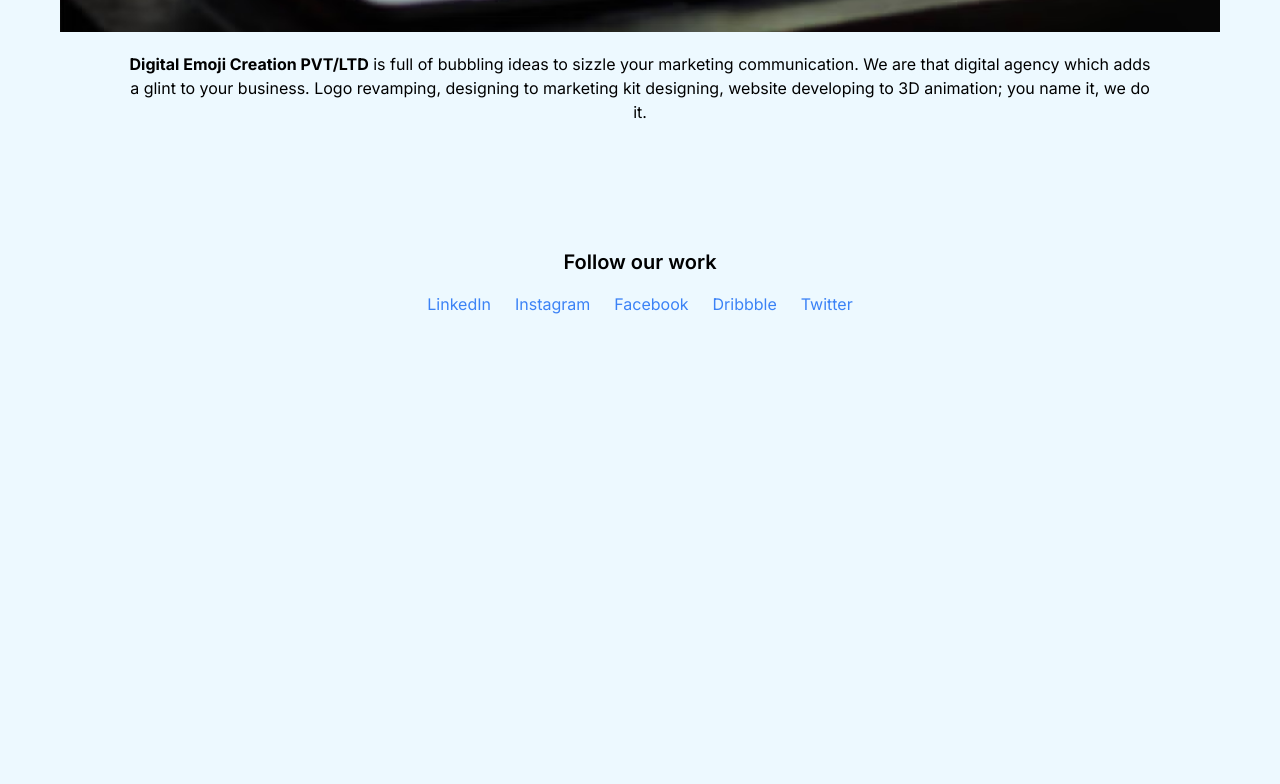
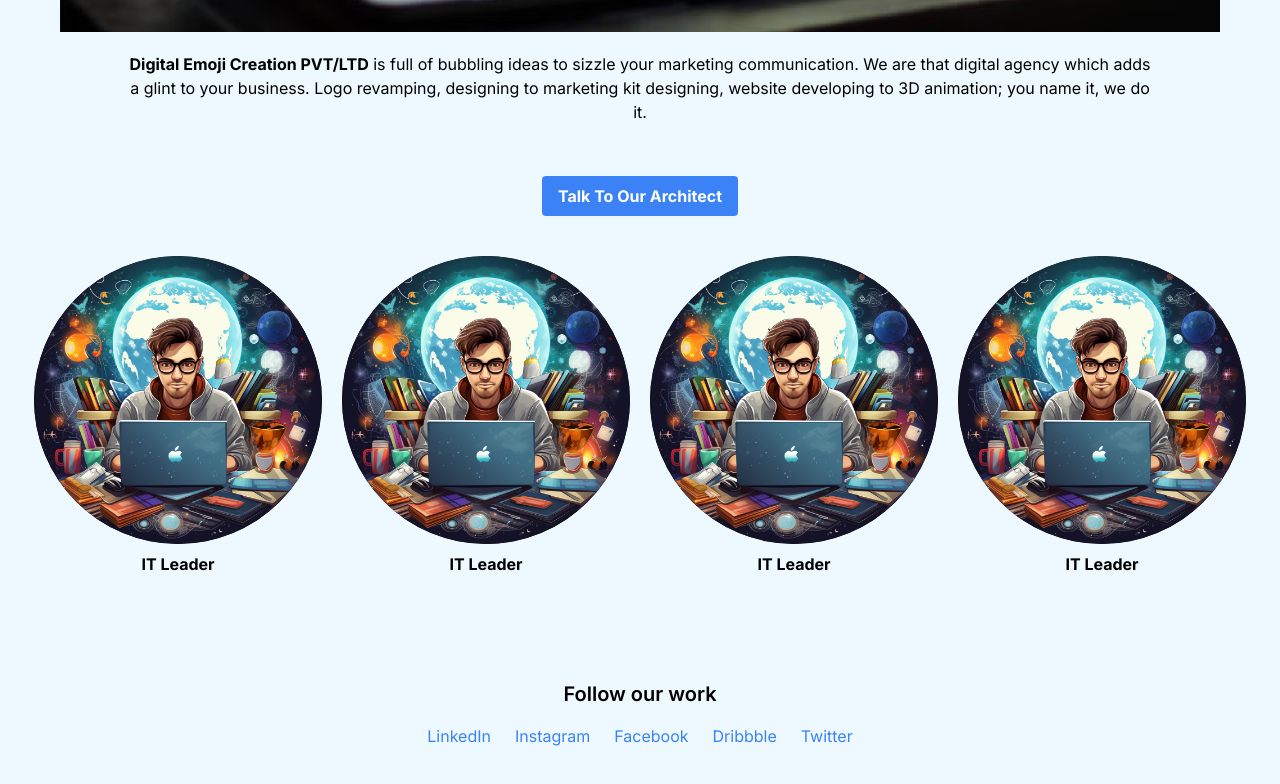
Before and after one commit to user-siva/digital_emoji, a Next.js app: page / in a window 1280 px wide. Shown: the part 846-1630 px from the top of the page. Before the commit the page ends 1226 px from the top, so only its background shows below. Built offline with nearby package versions, Linux system fonts and the light colour scheme.

Commit message:
testimonial page added

```diff
--- /dev/null
+++ b/src/app/testimonial/page.js
@@ -0,0 +1,25 @@
+import Image from "next/image";
+
+export default function Testimonial() {
+    return (
+        <section className="bg-white dark:bg-gray-900">
+            <div className="max-w-screen-xl px-4 py-8 mx-auto text-center lg:py-16 lg:px-6">
+                <figure className="max-w-screen-md mx-auto">
+                    <svg className="h-12 mx-auto mb-3 text-gray-400 dark:text-gray-600" viewBox="0 0 24 27" fill="none" xmlns="http://www.w3.org/2000/svg">
+                        <path d="M14.017 18L14.017 10.609C14.017 4.905 17.748 1.039 23 0L23.995 2.151C21.563 3.068 20 5.789 20 8H24V18H14.017ZM0 18V10.609C0 4.905 3.748 1.038 9 0L9.996 2.151C7.563 3.068 6 5.789 6 8H9.983L9.983 18L0 18Z" fill="currentColor" />
+                    </svg>
+                    <blockquote>
+                        <p className="text-2xl font-medium text-gray-900 dark:text-white">"Digital Emoji creation is just awesome. It contains tons of predesigned components and pages starting from login screen to complex dashboard. Perfect choice for your next SaaS application."</p>
+                    </blockquote>
+                    <figcaption className="flex items-center justify-center mt-6 space-x-3">
+                        <Image className="w-6 h-6 rounded-full" src="/photo1.jpeg" alt="profile picture" width={24} height={24} />
+                        <div className="flex items-center divide-x-2 divide-gray-500 dark:divide-gray-700">
+                            <div className="pr-3 font-medium text-gray-900 dark:text-white">Micheal Gough</div>
+                            <div className="pl-3 text-sm font-light text-gray-500 dark:text-gray-400">CEO at Google</div>
+                        </div>
+                    </figcaption>
+                </figure>
+            </div>
+        </section>
+    );
+}
--- a/src/components/Hero.jsx
+++ b/src/components/Hero.jsx
@@ -1,6 +1,34 @@
+"use client"
 import Image from "next/image";
+import { useState } from "react";
+
+function ImageFrame({ src, index, hovered, setHovered }) {
+    return (
+        <div
+            key={index}
+            className="relative group overflow-hidden w-72 h-72 rounded-full bg-black flex items-center justify-center"
+            onMouseEnter={() => setHovered(index)}
+            onMouseLeave={() => setHovered(null)}
+        >
+            <Image
+                src={src}
+                height={288}  // Adjusted to match the 72x72 size (in pixels)
+                width={288}   // Adjusted to match the 72x72 size (in pixels)
+                alt={`Image ${index + 1}`}
+                className={`transition-transform duration-500 rounded-full ${hovered === index ? 'transform translate-y-full' : ''}`}
+            />
+            <button
+                className={`absolute bg-blue-500 text-white px-4 py-2 rounded opacity-0 transition-opacity duration-500 ${hovered === index ? 'opacity-100' : ''}`}
+            >
+                Learn More
+            </button>
+        </div>
+    );
+}
 
 function Hero() {
+    const [hovered, setHovered] = useState(null);
+
     return (
         <div className="p-10 text-center flex flex-col" id='hero'>
             <section className="text-center p-2">
@@ -27,7 +55,20 @@
                 </figure>
             </section>
 
+            <div className="flex justify-center mt-8">
+                <button className="px-4 py-2 w-fit bg-blue-500 font-bold text-white rounded hover:bg-blue-700">
+                    Talk To Our Architect
+                </button>
+            </div>
 
+            <div className="flex flex-row justify-center gap-5 mt-10">
+                {["/images/dev.png", "/images/dev.png", "/images/dev.png", "/images/dev.png"].map((src, index) => (
+                    <div key={index} className="flex flex-col items-center">
+                        <ImageFrame src={src} index={index} hovered={hovered} setHovered={setHovered} />
+                        <p className="mt-2 font-bold">IT Leader</p>
+                    </div>
+                ))}
+            </div>
         </div>
     );
 }
```
Also changed, not shown: public/images/dev.png (added).
